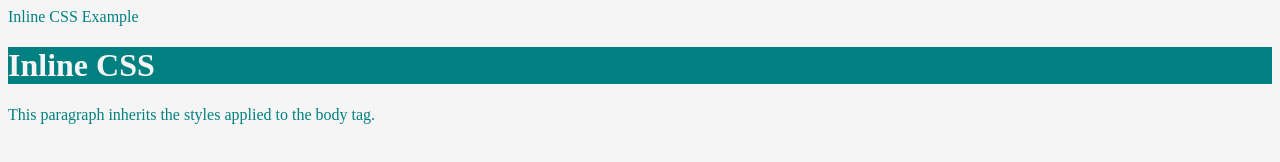
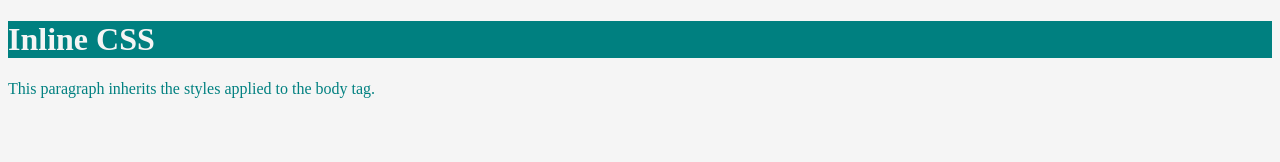
Before and after one commit to CarlosZV1/Web-App-Dev, a plain HTML site: page inline.html in a window 1280 px wide. Drawn offline with Linux system fonts and the light colour scheme.

Commit message:
Update inline.html

```diff
--- a/inline.html
+++ b/inline.html
@@ -1,9 +1,5 @@
 <!DOCTYPE html>
 <html lang="en">
-<head>
-	Inline CSS Example
-	<meta charset="utf-8">
-</head>
 <body style="background-color:#F5F5F5;color:#008080;">
 	<h1 style="background-color:#008080;color:#F5F5F5;">Inline CSS</h1>
 	<p>This paragraph inherits the styles applied to the body tag.</p>
```
